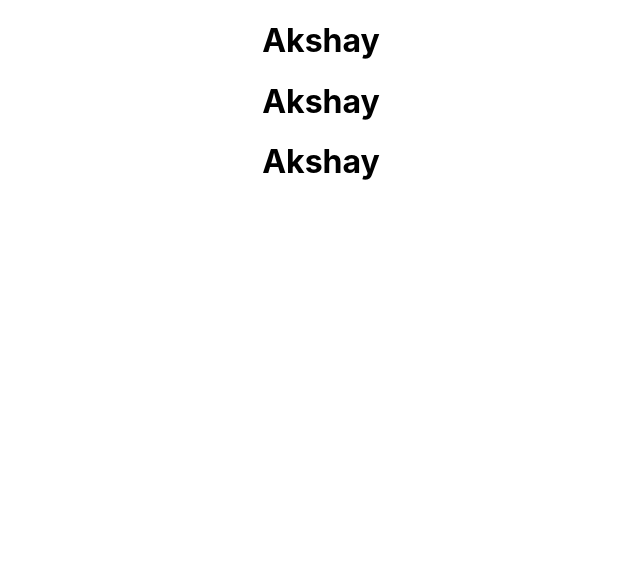
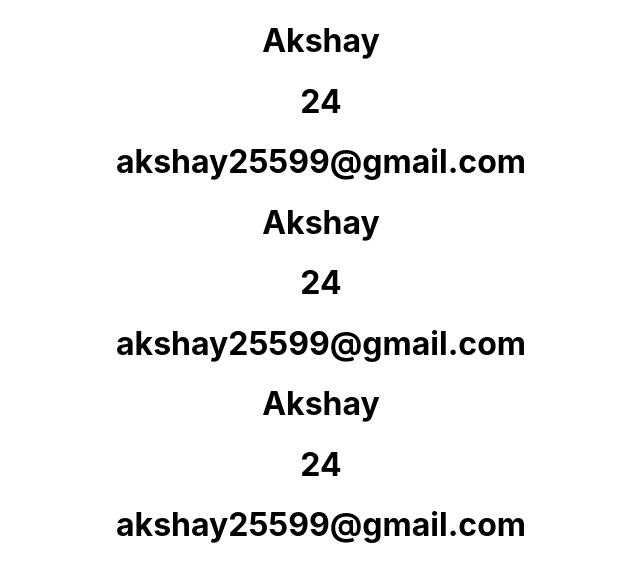
Before and after one commit to Ak25599/my-app, a React (Create React App) app: page / in a window 1280 px wide. Shown: the top 582 px of the page, without its empty margins (319-959 px from the left). Built offline with nearby package versions, Linux system fonts and the light colour scheme.

Commit message:
learning

```diff
--- a/src/App.js
+++ b/src/App.js
@@ -2,14 +2,21 @@ import logo from './logo.svg';
 import './App.css';
 
 function App() {
-  const name = <h1>Akshay</h1>
   return (
     <div className="App">
-    {name}
-    {name}
-    {name}
-     </div>
+      <User />
+      <User />
+      <User />
+    </div>
   );
 }
-
+const User = () => {
+  return (
+    <div>
+      <h1> Akshay</h1>
+      <h1> 24</h1>
+      <h1> akshay25599@gmail.com</h1>
+    </div>
+  )
+}
 export default App;
```
